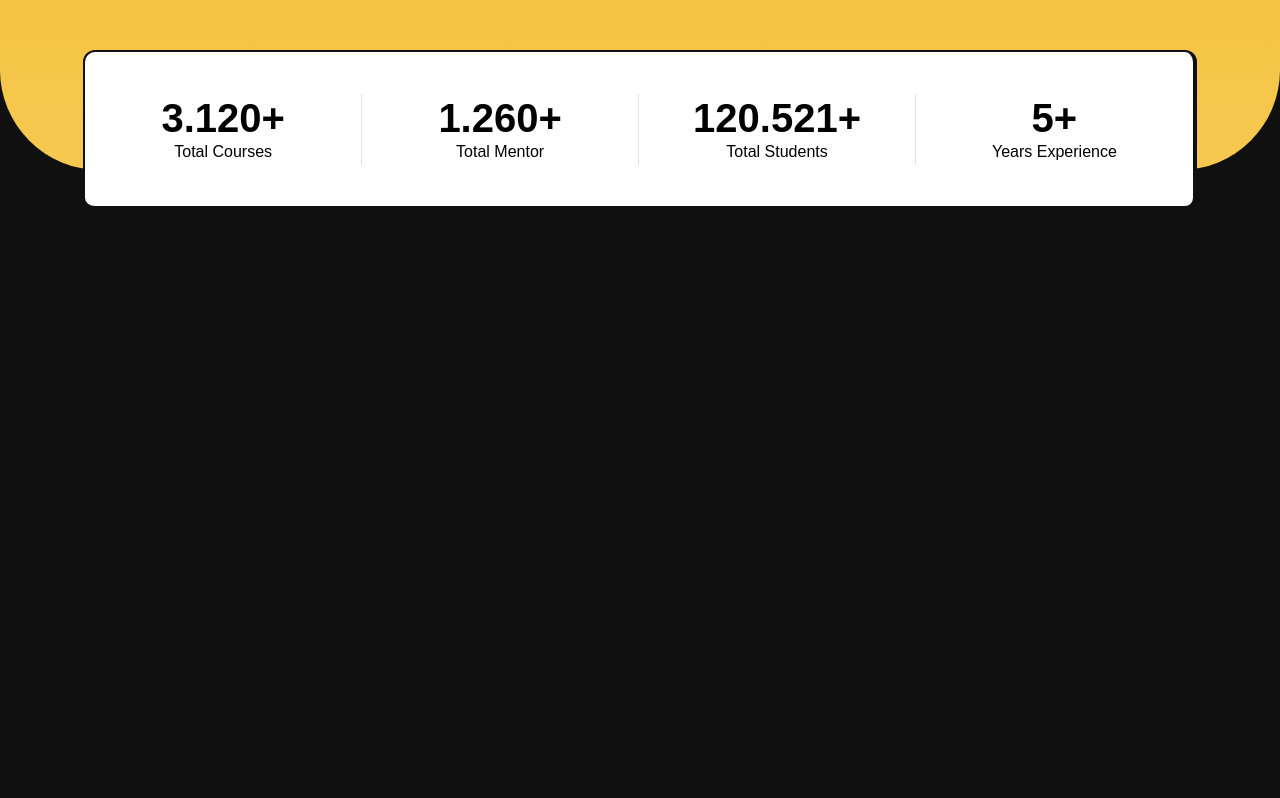
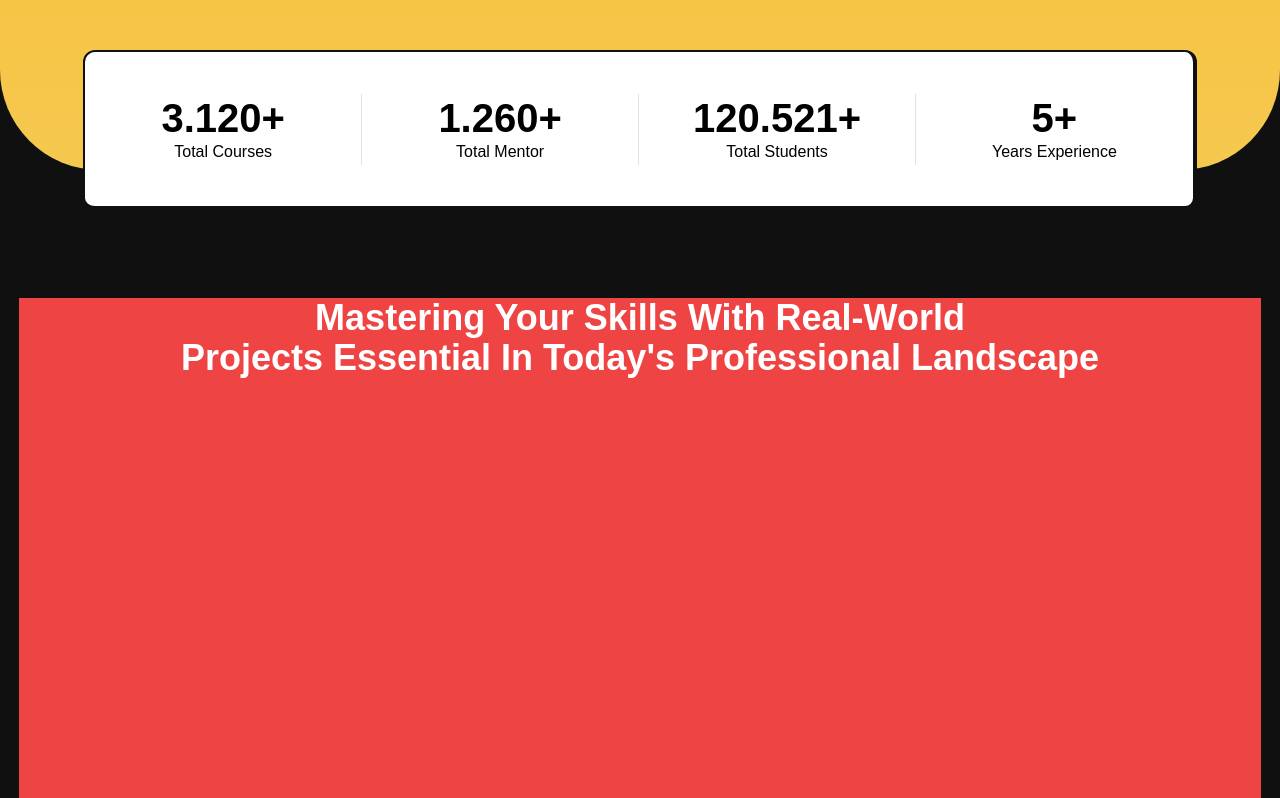
Before and after one commit to takachan0012/levelUp, a React (Vite) app: page / in a window 1280 px wide. Shown: the part 710-1508 px from the top of the page. Built offline with nearby package versions, Linux system fonts and the light colour scheme; a web font is replaced by a local one.

Commit message:
feat: add list-product

```diff
--- a/src/pages/home.jsx
+++ b/src/pages/home.jsx
@@ -146,8 +146,13 @@ const Home = () => {
                     </div>
                 </div>
             </section>
-            <section className="-mt-32 h-[110%] bg-[#101010] rounded-b-[100px] flex items-center flex-col">
-
+            <section id="list-product" className="-mt-32 h-[2117px] bg-[#101010] rounded-b-[100px] flex items-center flex-col">
+                <div className="mt-64 w-[97%] bg-red-500 h-[1262px] flex flex-col items-center">
+                    <div className="w-[925px] h-[100px] text-center font-bold text-4xl text-white flex flex-col items-center">
+                        <span>Mastering Your Skills With Real-World</span>
+                        <span>Projects Essential In Today's Professional Landscape</span>
+                    </div>
+                </div>
             </section>
         </div>
     )
```
